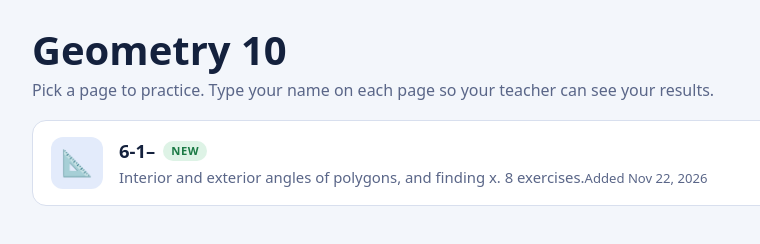
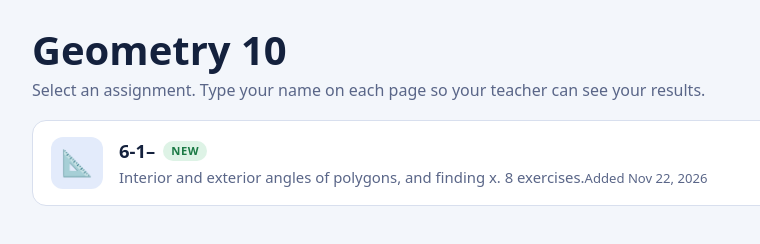
Before and after one commit to sshaw-glitch/Geometry, a plain HTML site: page index.html in a window 1280 px wide. Shown: the full height of the page, 228-988 px from the left. Drawn offline with Linux system fonts and the light colour scheme.

Commit message:
Update index.html

```diff
--- a/index.html
+++ b/index.html
@@ -31,7 +31,7 @@ h1{margin:0;font-size:clamp(1.7rem,3vw + 1rem,2.5rem);line-height:1.1}
 <div class="shell">
   <header>
     <h1>Geometry 10</h1>
-    <p class="sub">Pick a page to practice. Type your name on each page so your teacher can see your results.</p>
+    <p class="sub">Select an assignment. Type your name on each page so your teacher can see your results.</p>
   </header>
   <ul class="list" id="list"></ul>
 </div>
```
